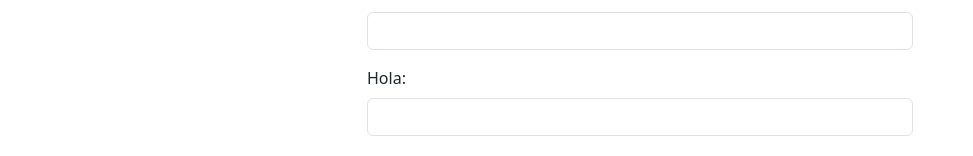
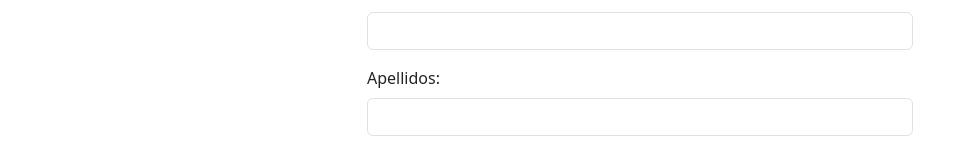
Before and after one commit to tmaygon609/reactGitPageProyect, a React (Create React App) app: page /practica2/tibu in a window 1280 px wide. Shown: the part 180-336 px from the top of the page, without its empty margins (0-973 px from the left). Built offline with nearby package versions, Linux system fonts and the light colour scheme.

Commit message:
Prueba 2

```diff
--- a/src/ComponentesP2/registrarUsuario.jsx
+++ b/src/ComponentesP2/registrarUsuario.jsx
@@ -77,7 +77,7 @@ const RegistrarUsuarioForm = () => {
             </div>
 
             <div className="mb-3">
-              <label htmlFor="apellidos" className="form-label">Hola:</label>
+              <label htmlFor="apellidos" className="form-label">Apellidos:</label>
               <input
                 type="text"
                 id="apellidos"
```
